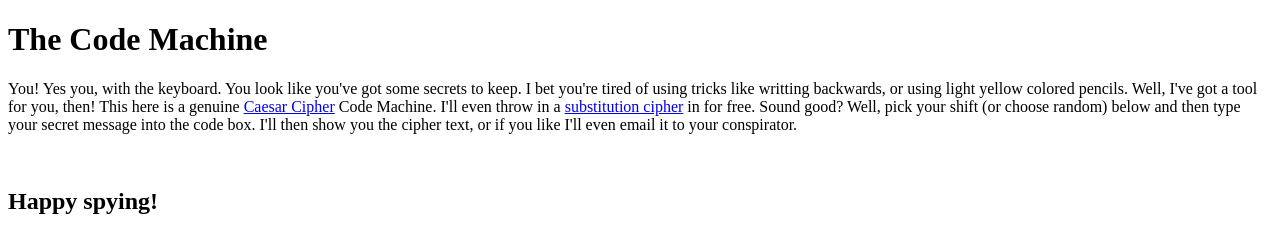
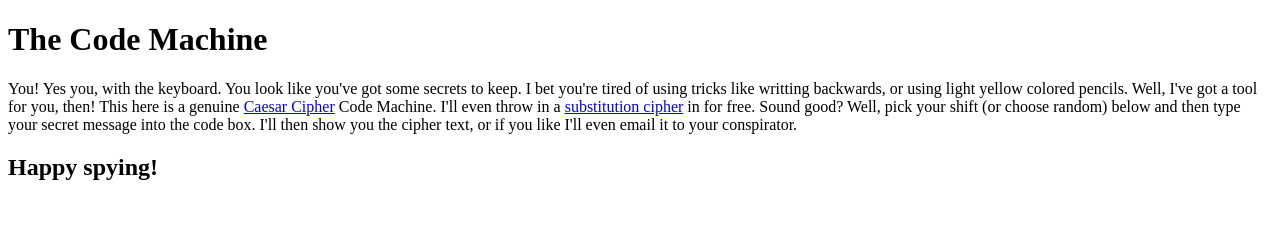
Before and after one commit to linuxmaier/code-machine, a plain HTML site: page index.html in a window 1280 px wide. Drawn offline with Linux system fonts and the light colour scheme.

Commit message:
moved formatting

```diff
--- a/index.html
+++ b/index.html
@@ -15,5 +15,7 @@
     cipher</a> in for free. Sound good? Well, pick your shift (or choose random)
     below and then type your secret message into the code box. I'll then show
     you the cipher text, or if you like I'll even email it to your
-    conspirator.<p><br>
+    conspirator.</p>
     <h2>Happy spying!</h2>
+  </body>
+</html>
```
